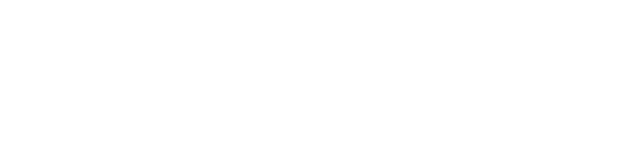
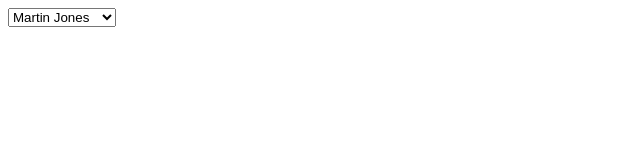
Before and after one commit to lubotajoao/es6-review, a plain HTML site: page index.html in a window 1280 px wide. Shown: the whole page, without its empty margins (0-640 px from the left). Drawn offline with Linux system fonts and the light colour scheme.

Commit message:
Map & ForEach Loops

```diff
--- a/index.html
+++ b/index.html
@@ -3,8 +3,10 @@
   <head>
     <meta charset="UTF-8" />
     <meta name="viewport" content="width=device-width, initial-scale=1.0" />
-    <title>Document</title>
-    <script type="text/javascript" src="./javascript.js"></script>
+    <title>ES6</title>
   </head>
-  <body></body>
+  <body>
+    <select name="" id=""></select>
+  </body>
+  <script type="text/javascript" src="./javascript.js"></script>
 </html>
--- a/javascript.js
+++ b/javascript.js
@@ -1,24 +1,21 @@
-/**
- * Using For Loop
- */
+const users = [
+  { user: "Martin Jones", age: 22, eyes: "brown" },
+  { user: "Jane Doe", age: 20, eyes: "blue" },
+  { user: "Martin Jones", age: 38, eyes: "lightgrey" },
+  { user: "Jeremy Crown", age: 80, eyes: "lightgreen" },
+];
 
-// var numbers = [1, 2, 3, 4, 5, 6];
-// var otherArray = [];
-
-// for (let i = 0; i < numbers.length; i++) {
-//   otherArray.push(numbers[i] * 10);
-// }
-
-// console.log(otherArray);
-
-/**
- * Using Map Loop
- */
-
-const numbers = [1, 2, 3, 4, 5, 6];
-
-const otherArray = numbers.map(function (number) {
-  return number * 10;
+const listOfUsers = users.map(function (user) {
+  return user.user;
 });
 
-console.log(otherArray);
+// console.log(listOfUsers);
+
+listOfUsers.forEach(function (name) {
+  const select = document.querySelector("select");
+
+  select.insertAdjacentHTML(
+    "afterbegin",
+    `<option value="${name}">${name}</option>`
+  );
+});
```
